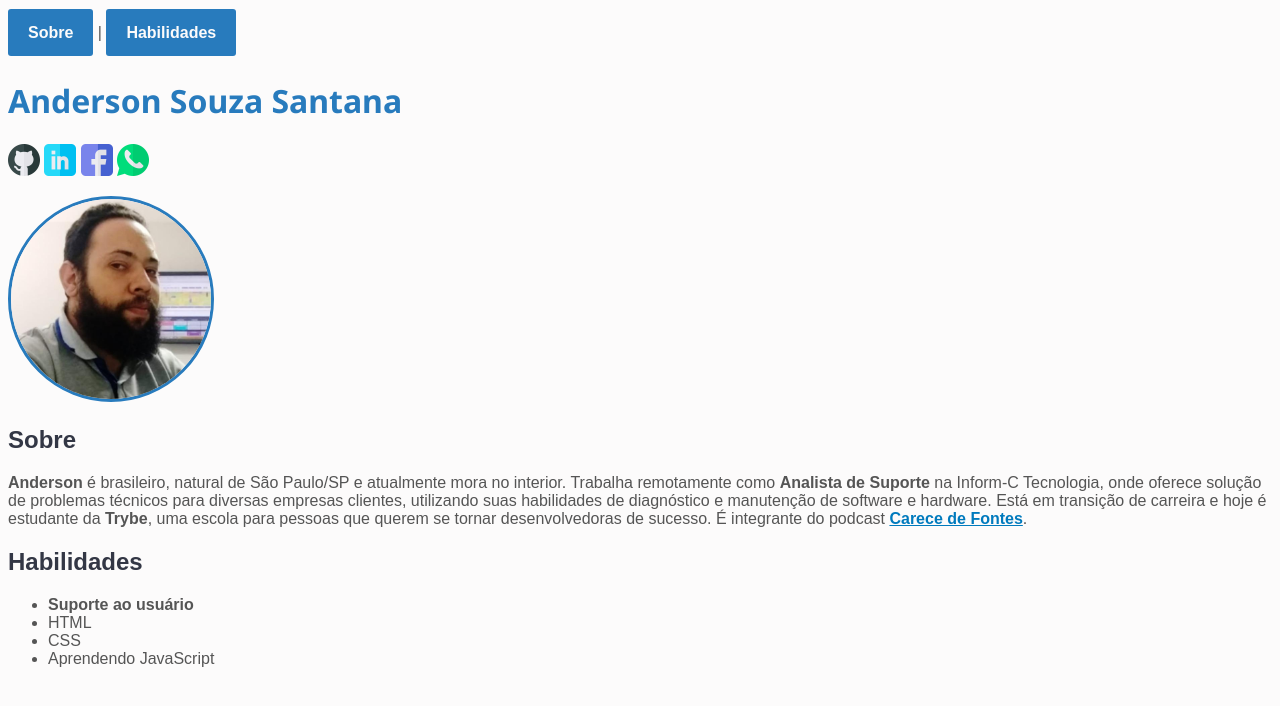
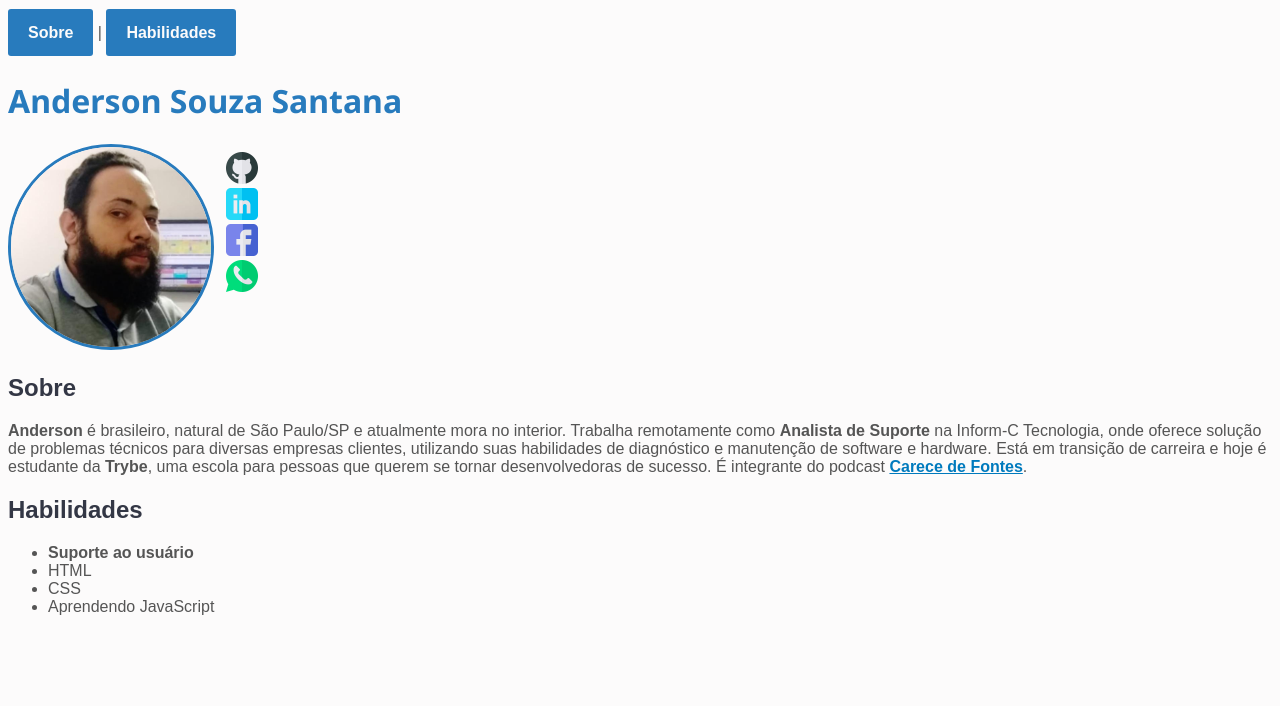
Before and after one commit to andersonssantana/andersonssantana.github.io, a plain HTML site: page index.html in a window 1280 px wide. Drawn offline with Linux system fonts and the light colour scheme; a web font is replaced by a local one.

Commit message:
Ajuste de divisão no social-media-icon

```diff
--- a/index.html
+++ b/index.html
@@ -10,14 +10,18 @@
 </head>
 <body>
     <a class="button" href="#sobre">Sobre</a> | <a class="button" href="#habilidades">Habilidades</a>
-    <h1 class="title">Anderson Souza Santana</h1>
-        <img class="social-media-icon" src="images/icon-github.png" alt="GitHub">
-        <img class="social-media-icon" src="images/icon-linkedin.png" alt="LinkedIn">
-        <img class="social-media-icon" src="images/icon-facebook.png" alt="Facebook">
-        <img class="social-media-icon" src="images/icon-whatsapp.png" alt="WhatsApp">
-    <p>
-    <a target="_blank" href="images/anderson.jpg"><img class="picture" src="images/anderson.jpg" alt="Uma foto de Anderson Souza Santana, aluno da Trybe" width="200px"></a>
-    </p>
+    <div>
+        <h1 class="title">Anderson Souza Santana</h1>
+    </div>
+    <div>
+        <a target="_blank" href="images/anderson.jpg"><img class="picture" src="images/anderson.jpg" alt="Uma foto de Anderson Souza Santana, aluno da Trybe" width="200px"></a>
+            <div class="social-media-icon">
+                <img src="images/icon-github.png" alt="GitHub">
+                <img src="images/icon-linkedin.png" alt="LinkedIn">
+                <img src="images/icon-facebook.png" alt="Facebook">
+                <img src="images/icon-whatsapp.png" alt="WhatsApp">
+            </div>
+    </div>
 
     <h2 class="section" id="sobre">Sobre</h2>
     <p><strong>Anderson</strong> é brasileiro, natural de São Paulo/SP e atualmente mora no interior. Trabalha remotamente como <strong>Analista de Suporte</strong> na Inform-C Tecnologia, onde oferece solução de problemas técnicos para diversas empresas clientes, utilizando suas habilidades de diagnóstico e manutenção de software e hardware. Está em transição de carreira e hoje é estudante da <strong>Trybe</strong>, uma escola para pessoas que querem se tornar desenvolvedoras de sucesso. É integrante do podcast <strong><a target="_blank" href="https://carecedefontes.com.br">Carece de Fontes</a></strong>.</p>
--- a/style.css
+++ b/style.css
@@ -25,6 +25,13 @@ a {
 
 .social-media-icon {
     width: 32px;
+    display: inline-block;
+    margin: 8px;
+    vertical-align: top;
+}
+
+.social-media-icon img {
+    width: 100%;
 }
 
 .button {
```
